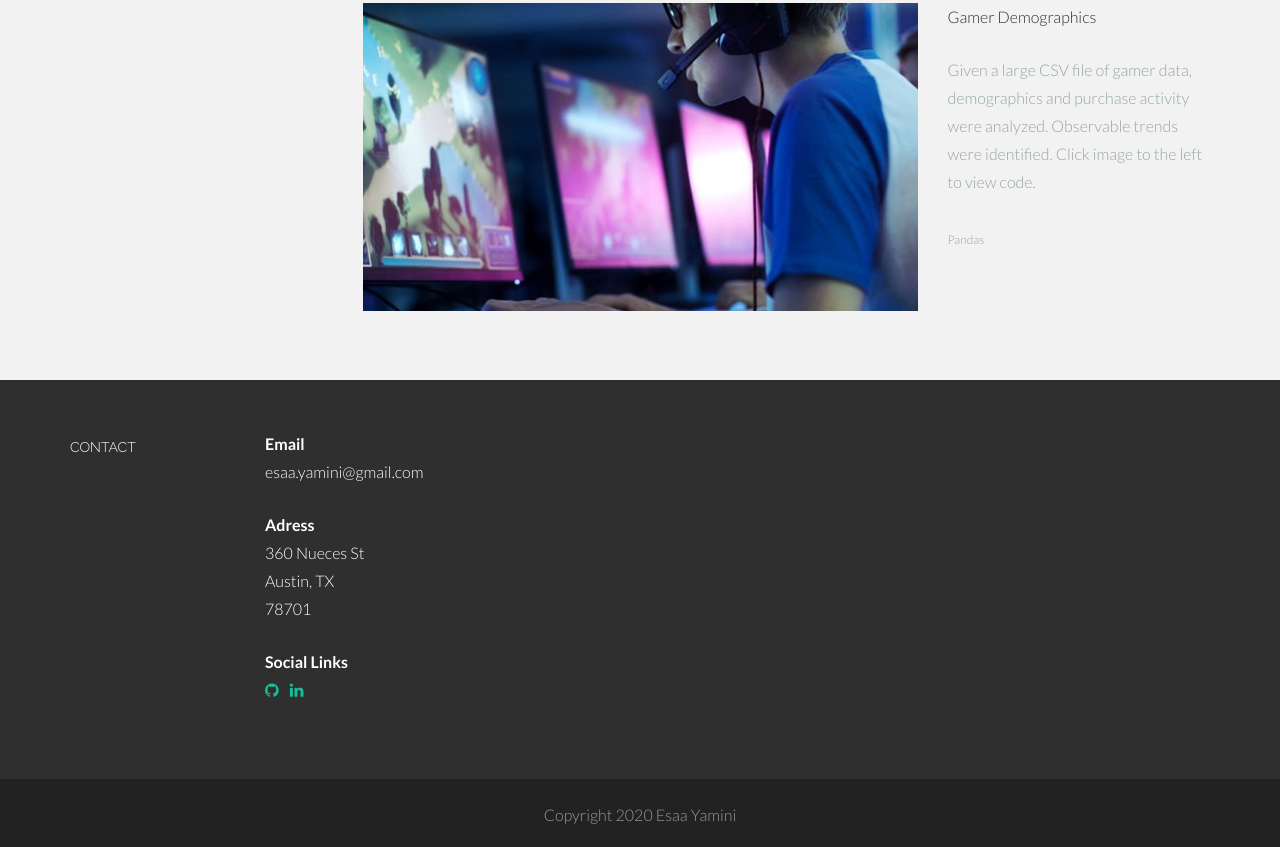
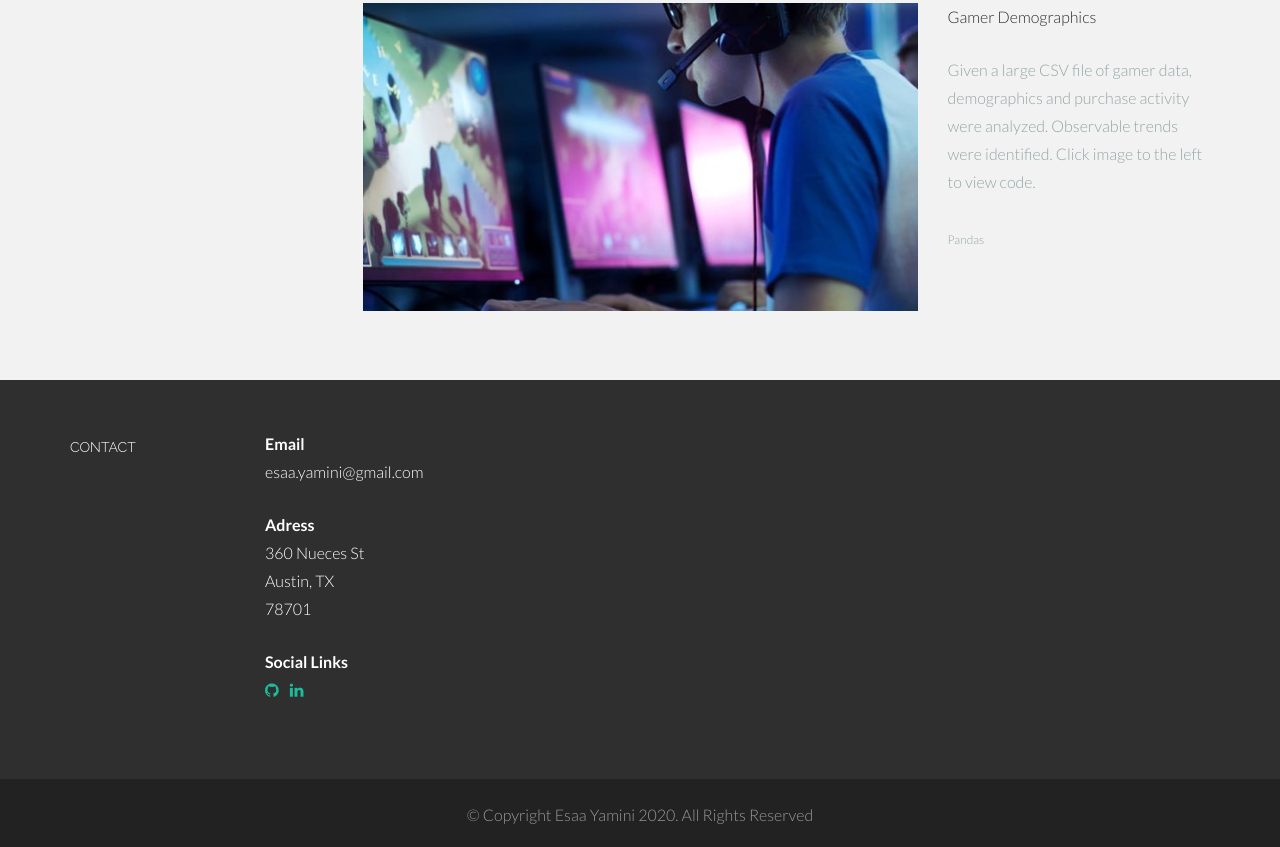
Before and after one commit to eyamini/eyamini.github.io, a plain HTML site: page index.html in a window 1280 px wide. Shown: the part 5072-5919 px from the top of the page. Drawn offline with Linux system fonts and the light colour scheme.

Commit message:
Update index.html

```diff
--- a/index.html
+++ b/index.html
@@ -443,7 +443,7 @@
       </p>
       <div class="credits">
 
-        Copyright 2020 Esaa Yamini</a>
+        © Copyright Esaa Yamini 2020. All Rights Reserved</a>
       </div>
     </div>
   </div>
```
